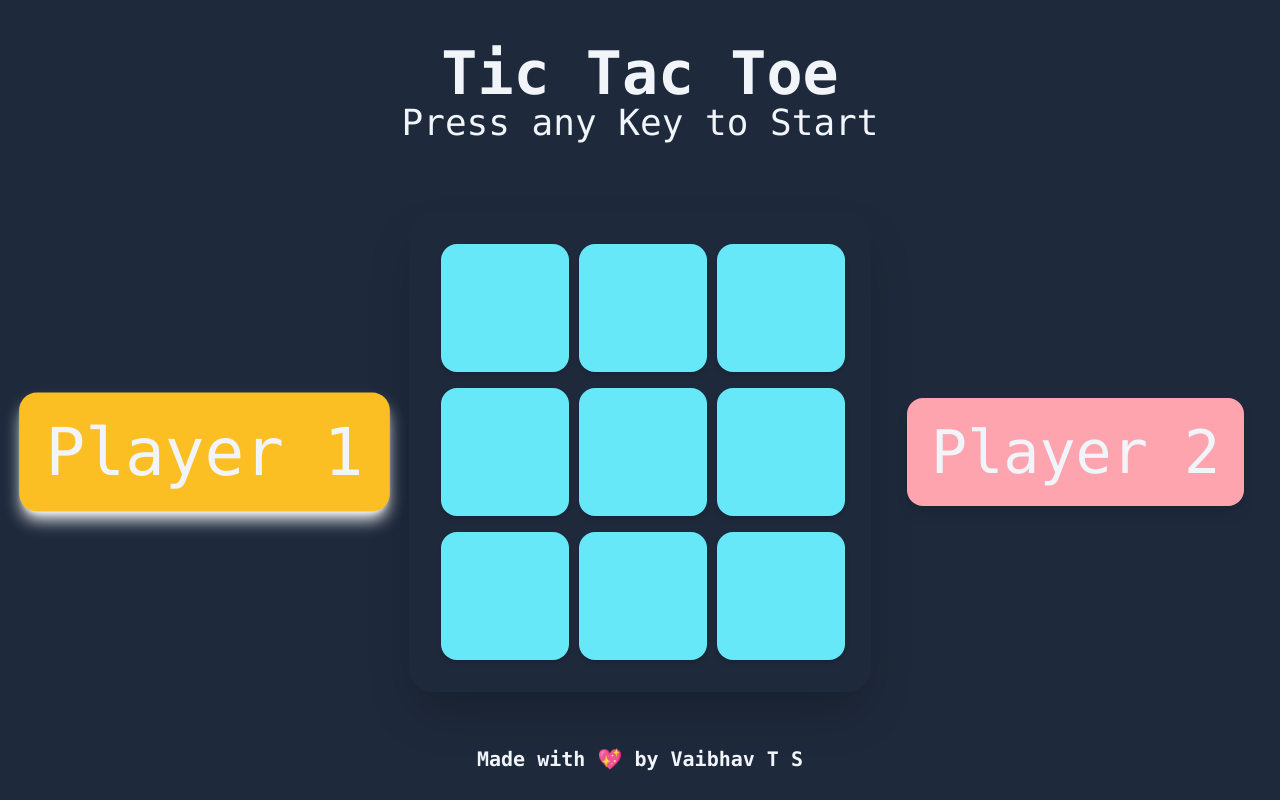
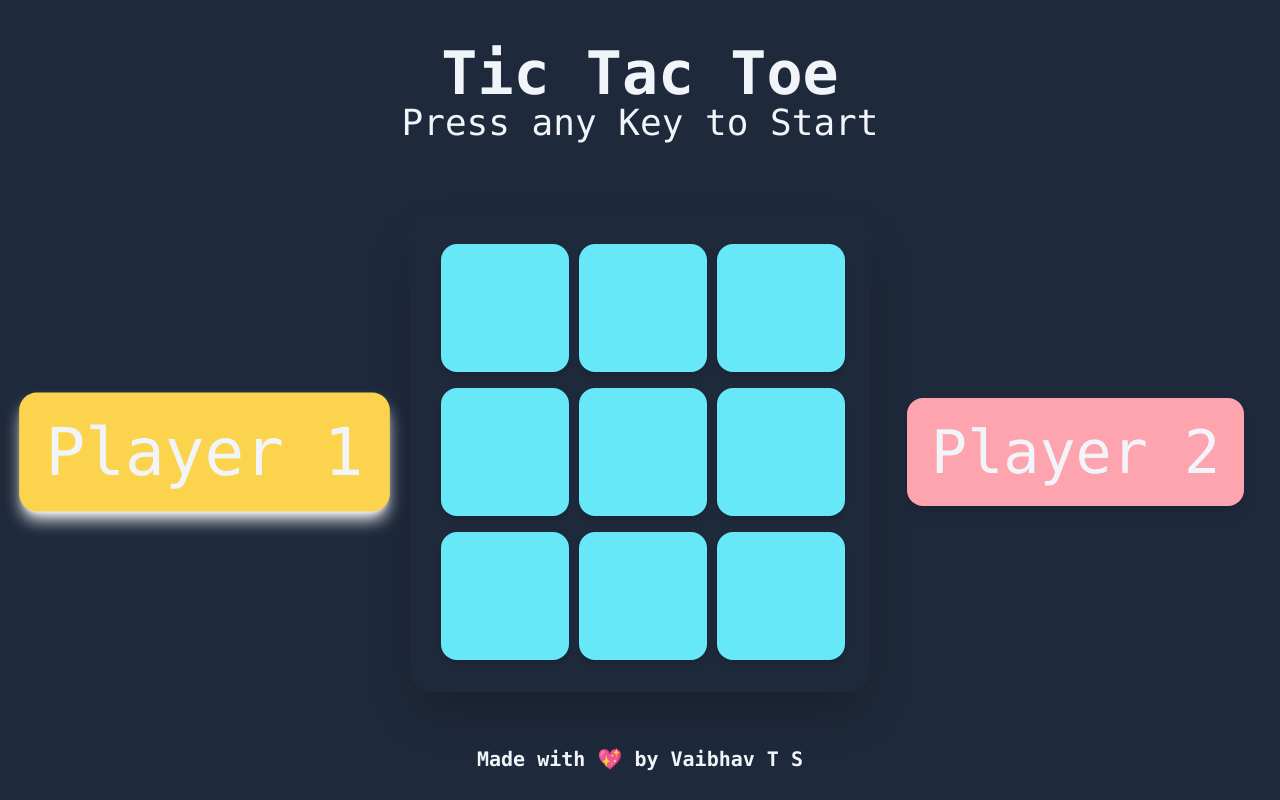
Before and after one commit to vaibhavTekk/tic-tac-toe-js, a plain HTML site: page index.html in a window 1280 px wide. Drawn offline with Linux system fonts and the light colour scheme; no server answers.

Commit message:
cahnged color

```diff
--- a/index.html
+++ b/index.html
@@ -27,7 +27,7 @@
         </div>
         <div class="flex flex-row justify-center items">
             <div class="flex justify-center items-center w-1/3">
-                <h1 class="player1 scale-110 text-6xl text-bold p-6 bg-amber-400 rounded-2xl shadow-lg shadow-white transition-all ease-in-out duration-500">Player 1</h1>
+                <h1 class="player1 scale-110 text-6xl text-bold p-6 bg-amber-300 rounded-2xl shadow-lg shadow-white transition-all ease-in-out duration-500">Player 1</h1>
             </div>
             <ul class="board self-center grid grid-cols-3 p-6 grid-rows-3 h-fit w-fit text-[96px] text-center rounded-3xl shadow-2xl">
                 <li id="0" class="h-32 w-32 p-0 bg-cyan-300 rounded-2xl flex justify-center items-center m-2 shadow-md hover:scale-105 hover:bg-green-300 transition-all ease-in-out">
```
